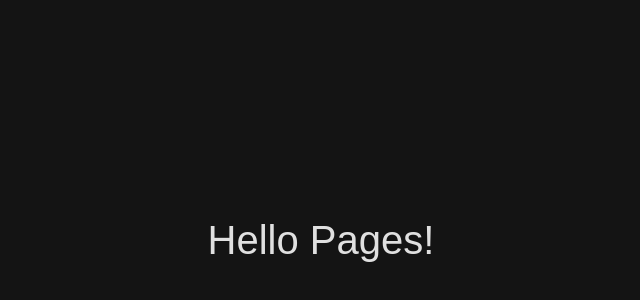
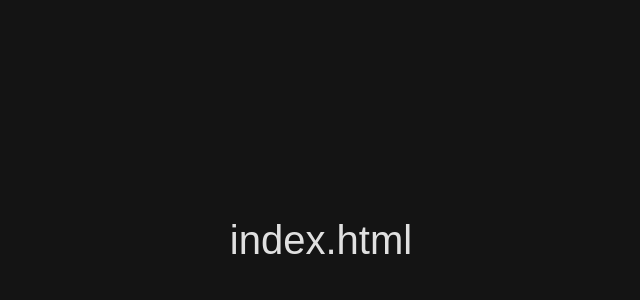
Before and after one commit to ryanjaeb/cloudflare-pages-routing, a website: page public/index.html in a window 1280 px wide. Shown: the part 160-460 px from the top of the page, without its empty margins (319-959 px from the left). Drawn offline with Linux system fonts and the light colour scheme.

Commit message:
Update HTML and favicons

```diff
--- a/public/index.html
+++ b/public/index.html
@@ -3,7 +3,7 @@
 
 <head>
     <meta charset=utf-8>
-    <title>Hello Pages</title>
+    <title>Pages Routing</title>
 
     <link rel="icon" type="image/png" sizes="32x32" href="/favicon-32x32.png">
     <link rel="icon" type="image/png" sizes="16x16" href="/favicon-16x16.png">
@@ -36,7 +36,7 @@
 
 <body>
 <div class="main-grid">
-    <div class="message-box" id="message">Hello Pages!</div>
+    <div class="message-box" id="message">index.html</div>
 </div>
 </body>
 
```
Also changed, not shown: public/404.html (+1 -1 lines), public/favicon-16x16.png, public/favicon-32x32.png, public/favicon.ico.
